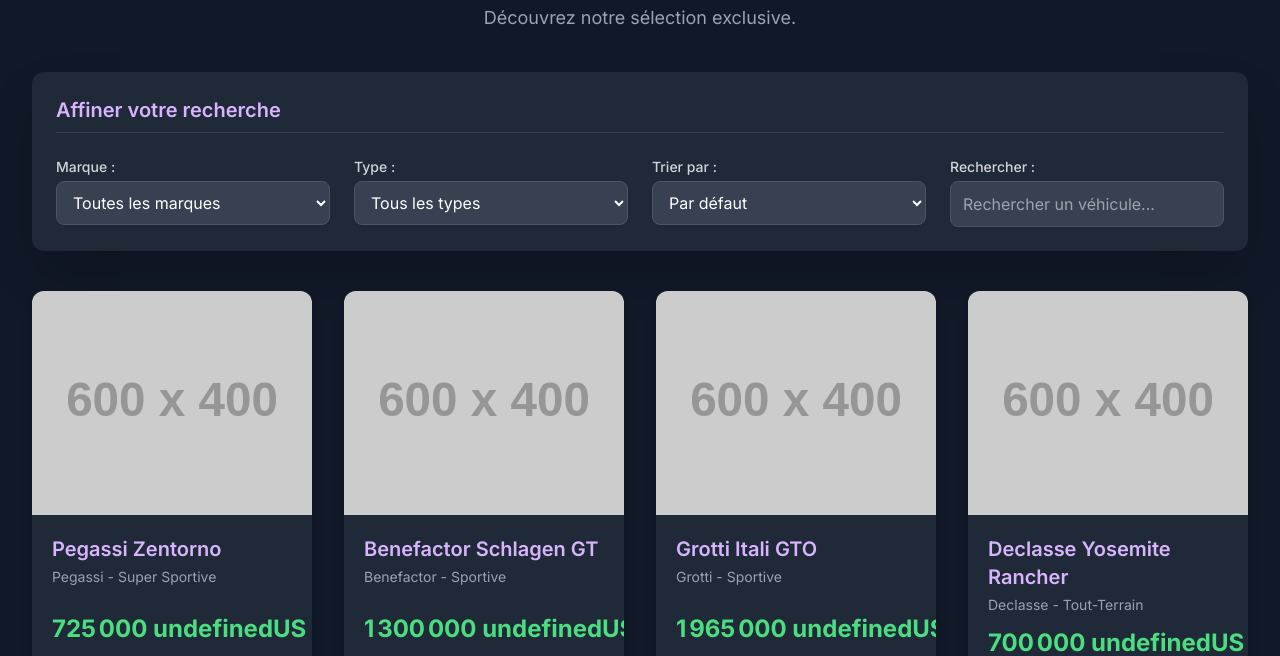
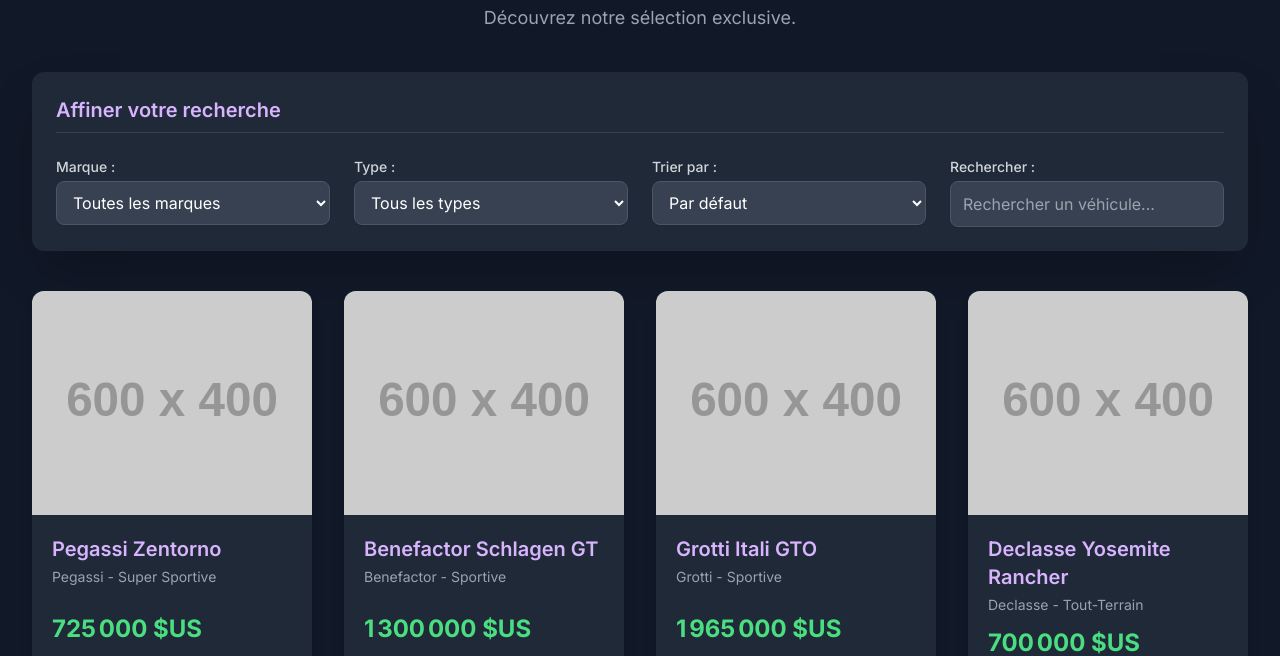
Before and after one commit to GRIYX/catalogue-vehicules-gta, a plain HTML site: page index.html in a window 1280 px wide. Shown: the part 144-800 px from the top of the page. Drawn offline with nearby package versions, Linux system fonts and the light colour scheme; placeholder pictures from the web are drawn by us.

Commit message:
Update index.html

```diff
--- a/index.html
+++ b/index.html
@@ -275,7 +275,7 @@
 
         // --- Utility Functions ---
         function formatPrice(price) {
-            return price.toLocaleString('fr-FR', { style: 'currency', currency: 'USD', minimumFractionDigits: 0, maximumFractionDigits: 0 }).replace('$');
+            return price.toLocaleString('fr-FR', { style: 'currency', currency: 'USD', minimumFractionDigits: 0, maximumFractionDigits: 0 }).replace('USD', '$');
         }
 
         // --- Dealership Name Customization ---
```
